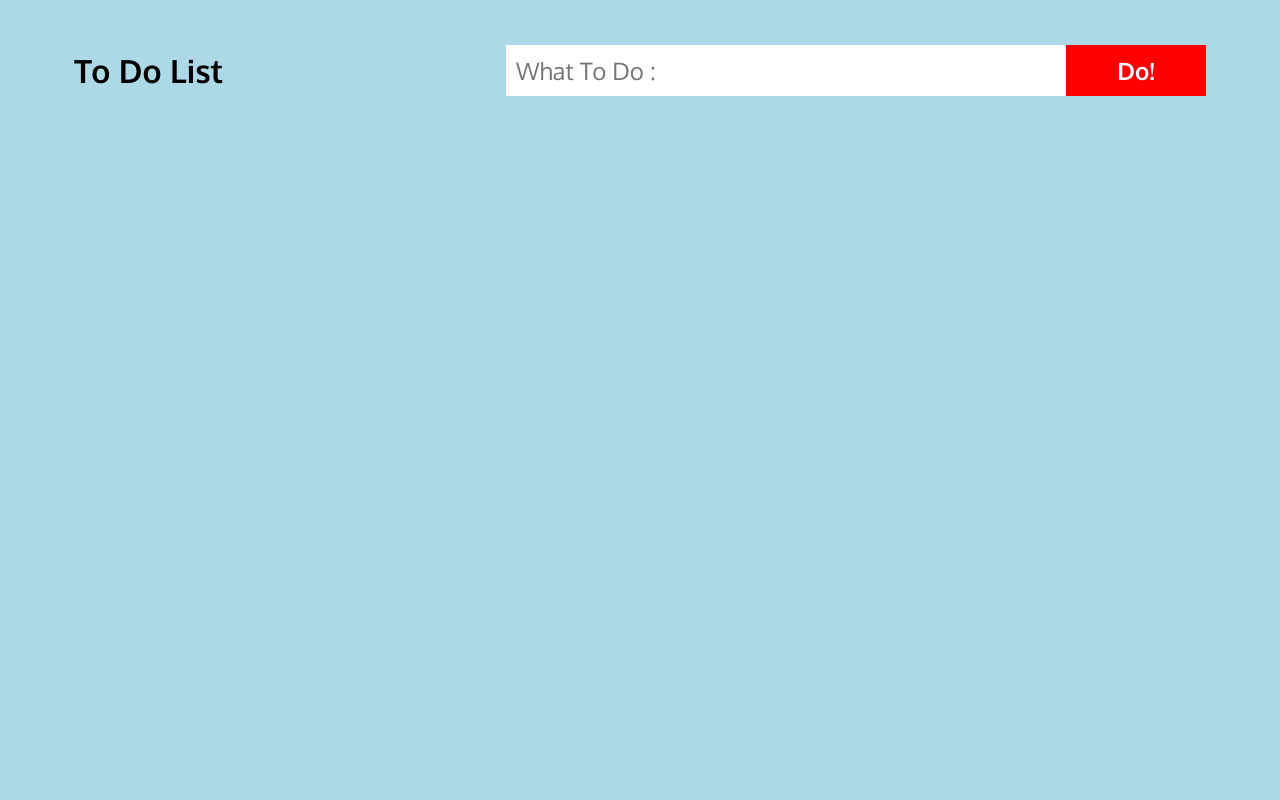
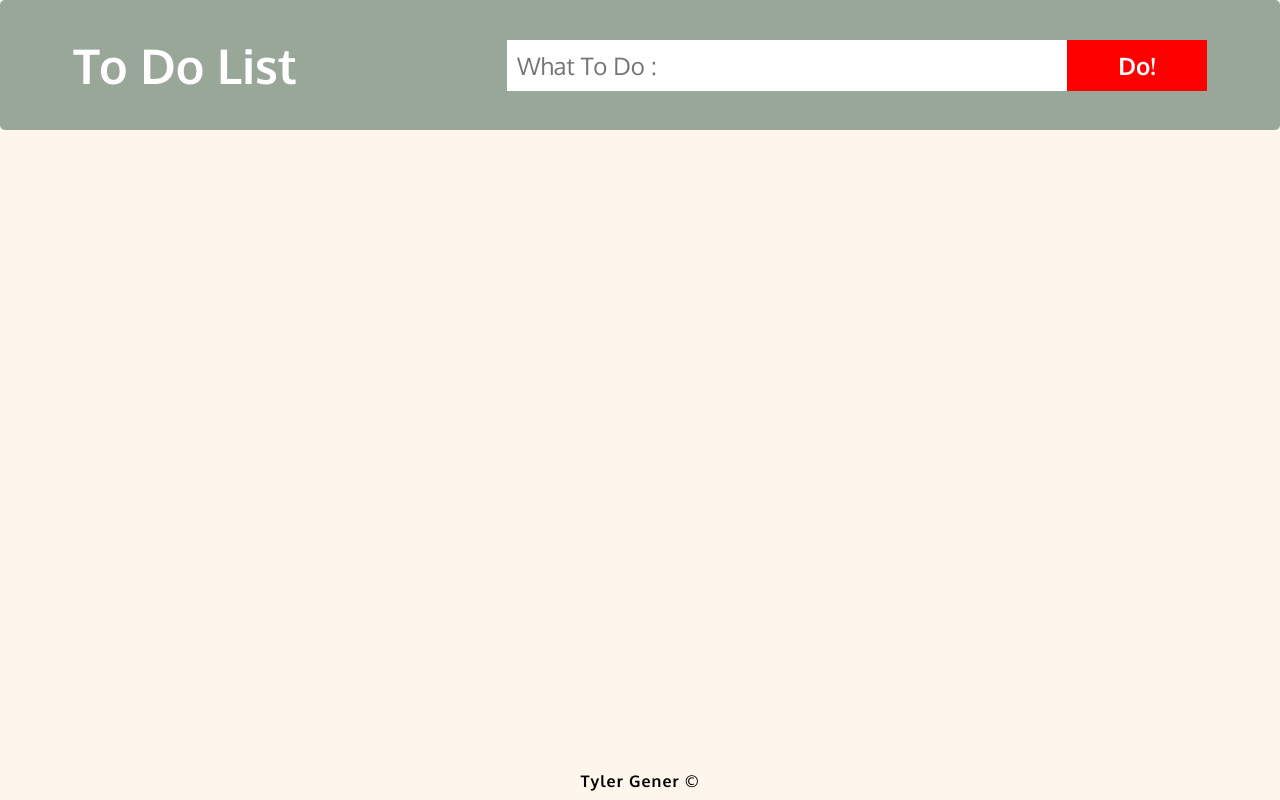
Before and after one commit to tylerpgen/to-do-list, a plain HTML site: page index.html in a window 1280 px wide. Drawn offline with Linux system fonts and the light colour scheme.

Commit message:
third commit

```diff
--- a/index.html
+++ b/index.html
@@ -18,7 +18,9 @@
     <title>To Do List</title>
   </head>
   <body>
+    <div class="wrapper">
       <div class="container">
+        <div class="header-container">
           <div class="header">
             <h2>To Do List</h2>
             <div class="input-container">
@@ -27,8 +29,12 @@
             </div>
           </div>
         </div>
+      </div>
       <div class="item-container"></div>
-
+      <div class="footer">
+        <p>Tyler Gener ©</p>
+      </div>
+    </div>
     <script src="index.js"></script>
   </body>
 </html>
--- a/styles.css
+++ b/styles.css
@@ -6,12 +6,24 @@
 }
 
 body {
-  background-color: lightblue;
+  background-color: #fef5ed;
+  height: 100%;
+}
+
+.wrapper {
+  min-height: 100vh;
+  position: relative;
 }
 
 .container {
-  width: 90%;
+  width: 100%;
   margin: auto;
+}
+
+.header-container {
+  width: 100%;
+  background-color: #99a799;
+  border-radius: 5px;
 }
 
 .header {
@@ -21,20 +33,22 @@ body {
   align-items: center;
   flex-wrap: wrap;
   width: 100%;
-  margin: 25px 0;
+  margin: 0;
 }
 
 .header h2 {
-  font-size: 2rem;
+  font-size: 3rem;
+  color: white;
   font-weight: 700;
+  margin: 25px 5%;
 }
 
 .input-container {
   display: flex;
   flex-direction: row;
-  margin: 10px 0;
   width: 700px;
   text-align: center;
+  margin: 10px 5%;
 }
 
 .input-container input {
@@ -62,13 +76,15 @@ body {
 }
 
 .item-container {
-  width: 500px;
+  padding-bottom: 2.5rem;
+  width: 800px;
   margin: auto;
+  flex-wrap: wrap;
 }
 
 .item {
   background-color: white;
-  border: 2px solid darkgray;
+  border: 2px solid #99a799;
   display: flex;
   justify-content: space-between;
   width: 100%;
@@ -76,7 +92,8 @@ body {
   border-radius: 2px;
   padding: 16px;
   margin-top: 10px;
-  font-size: 1rem;
+  font-size: 1.5rem;
+  font-weight: 700;
   text-transform: uppercase;
   color: black;
 }
@@ -94,6 +111,27 @@ body {
   color: limegreen;
 }
 
+.footer {
+  display: flex;
+  font-family: "Oxygen", sans-serif;
+  font-weight: 700;
+  letter-spacing: 1px;
+  position: absolute;
+  justify-content: center;
+  bottom: 0;
+  height: 1.5rem;
+  width: 100%;
+  margin-bottom: 5px;
+}
+
+@media screen and (max-width: 1175px) {
+  .header {
+    justify-content: center;
+    align-items: center;
+    flex-direction: column;
+  }
+}
+
 @media screen and (max-width: 768px) {
   .header {
     justify-content: center;
@@ -106,11 +144,11 @@ body {
   }
 
   .input-container {
-    width: 100%;
+    width: 90%;
   }
 
   .item-container {
-    width: 100%;
+    width: 90%;
   }
 
   .item {
```
Lines whose indentation alone changed are shown as unchanged.
